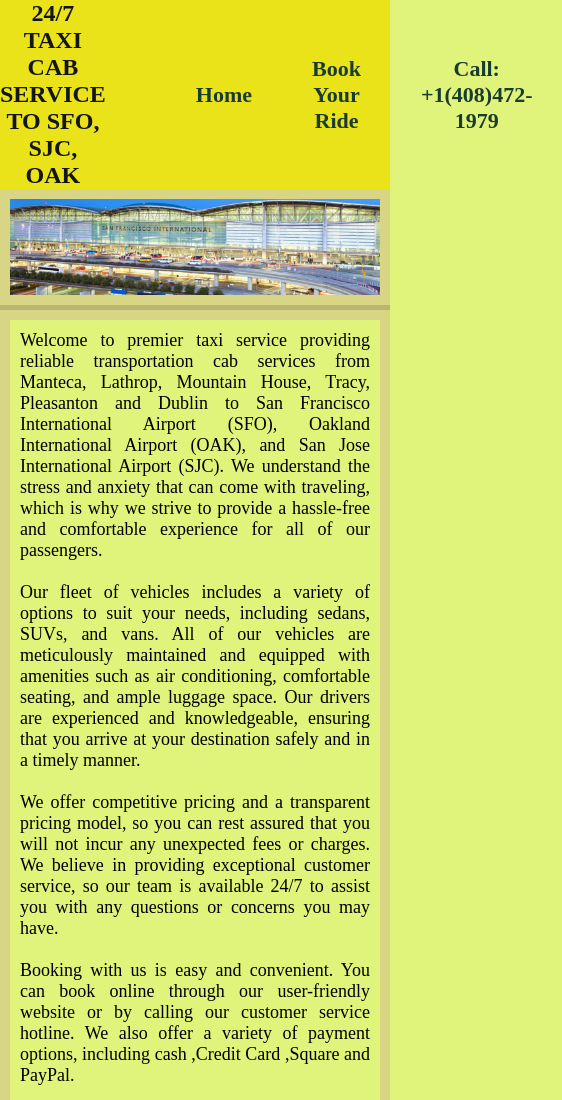
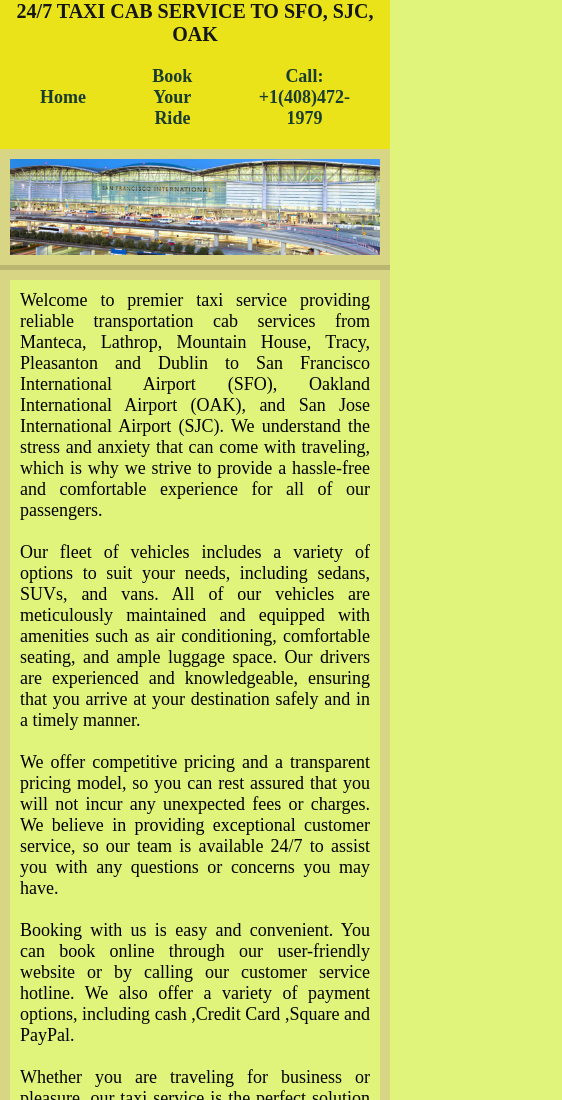
Before and after one commit to taxicabtoairport/taxicabtoairport.github.io, a plain HTML site: page index.html in a window 390 px wide. Shown: the top 1100 px of the page, 562 px wide, since content can reach past the window. Drawn offline with Linux system fonts and the light colour scheme; a web font is replaced by a local one.

Commit message:
Update style.css

```diff
--- a/style.css
+++ b/style.css
@@ -92,7 +92,12 @@ nav {
 .dropdown a:hover {
   background-color: #869c86;
 }
-
+@media(max-width:1024px){
+  nav{display:block}
+  #title{font-size:20px}
+  #links{margin:0 10px;}
+  #links>li>a{padding: 20px 30px; font-size:18px}
+}
 .triangle {
   width: 20px;
   height: 10px;
```
